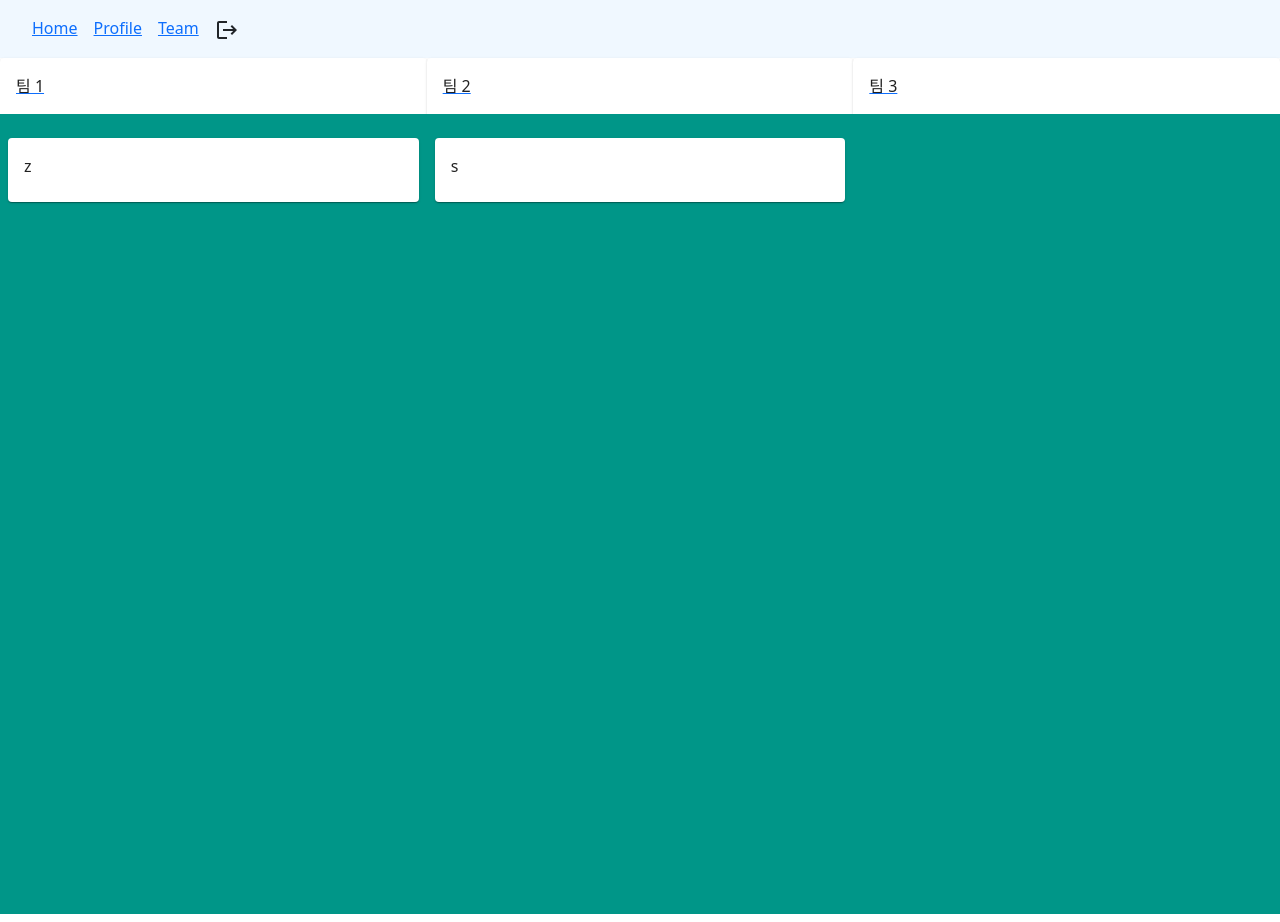
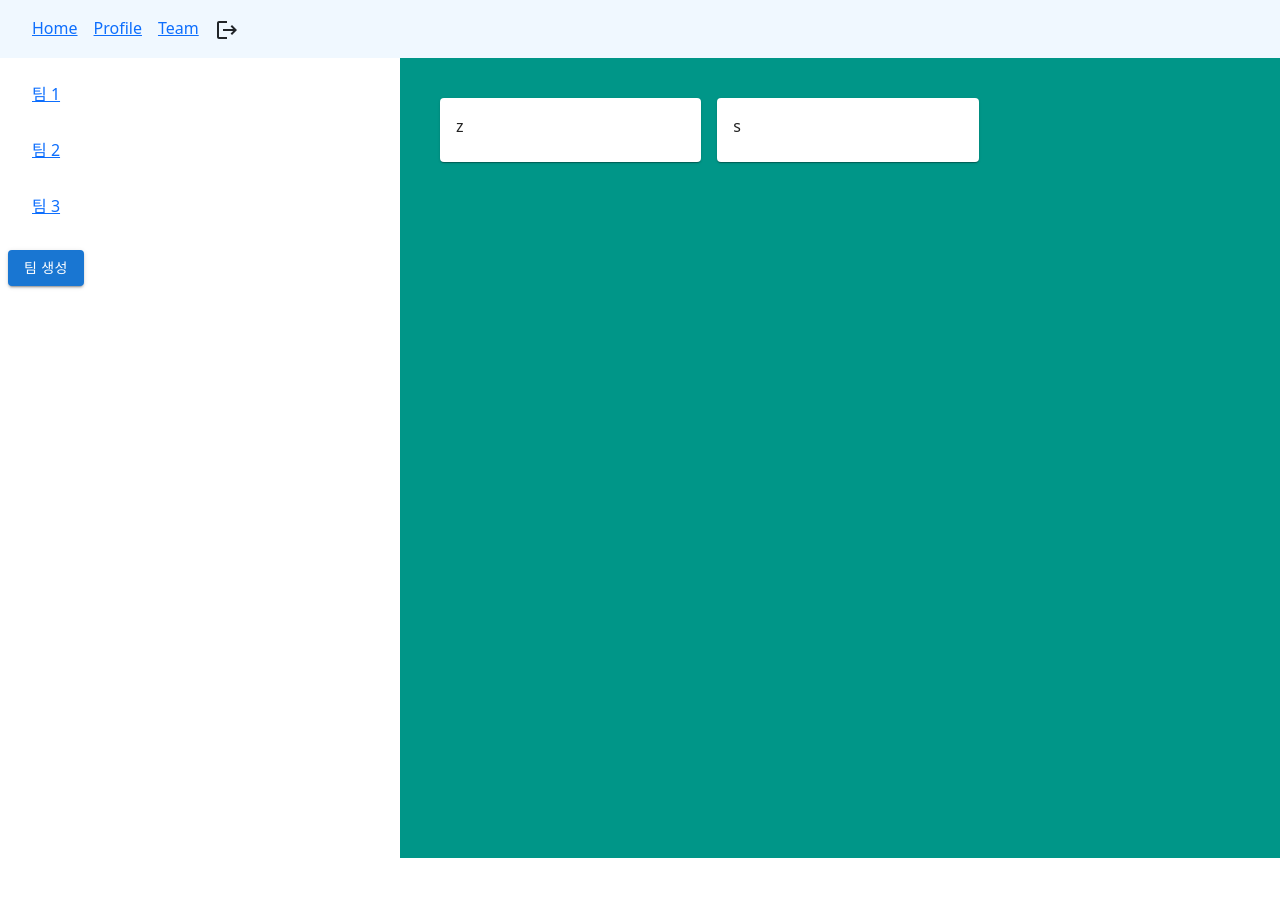
Before and after one commit to lactea94/beyondmeeting, a React (Create React App) app in the folder frontend/: page /teamlist/1213 in a window 1280 px wide. After the commit the page ends 858 px from the top, so only its background shows below. Built offline with nearby package versions, Linux system fonts and the light colour scheme.

Commit message:
REFACTOR: 팀 목록 Card List로 변경

```diff
--- a/frontend/src/App.js
+++ b/frontend/src/App.js
@@ -4,6 +4,7 @@ import { Navbar } from './components/Navbar';
 import { Home } from './components/Home'
 import { Profile } from './components/Profile';
 import { TeamList } from './components/team/TeamList';
+import { DeafultMeetingList } from './components/team/DeafultMeetingList';
 import { MeetingList } from './components/team/MeetingList';
 
 function App() {
@@ -14,6 +15,7 @@ function App() {
         <Route path='/' element={<Home/>}></Route>
         <Route path='profile' element={<Profile/>}></Route>
         <Route path='teamlist' element={<TeamList/>}>
+          <Route index element={<DeafultMeetingList/>}></Route>
           <Route path=':teamId' element={<MeetingList/>}></Route>
         </Route>
       </Routes>
--- a/frontend/src/components/team/CreateTeam.js
+++ b/frontend/src/components/team/CreateTeam.js
@@ -17,7 +17,7 @@ function CreateTeam() {
   const handleClose = () => setOpen(false);
 
   return (
-    <Grid item xs={4}>
+    <Grid item>
       <Button onClick={handleOpen} variant="contained" sx={{m:1}}>팀 생성</Button>
       <Modal
         open={open}
--- /dev/null
+++ b/frontend/src/components/team/DeafultMeetingList.js
@@ -0,0 +1,7 @@
+export function DeafultMeetingList() {
+  return (
+    <div>
+      팀을 선택하세요
+    </div>
+  );
+};
--- a/frontend/src/components/team/MeetingList.js
+++ b/frontend/src/components/team/MeetingList.js
@@ -1,7 +1,13 @@
 import { useParams } from 'react-router-dom'
-import { Grid, Card, CardContent} from '@mui/material';
+import {
+    Grid,
+    Card,
+    CardContent,
+} from '@mui/material';
+import ManageTeam from './ManageTeam'
+import CreateMeeting from './CreateMeeting'
 
-export function MeetingList () {
+export function MeetingList() {
   const user = {
     id: 0,
     teams: [
@@ -21,6 +27,8 @@ export function MeetingList () {
     }
   }
   const team = temp[0]
+  const teamLeader = team.leader
+
   const meetingList = team.meeting.map((meeting) => {
     return (
       <Grid
@@ -41,19 +49,27 @@ export function MeetingList () {
 
 
   return (
-    <Grid item container spacing={2}>
     <Grid
-        item xs={12}
+      item
+      xs={8}
       container
+      spacing={2}
       sx={{
         backgroundColor: '#009688',
         height: '50rem',
-          my: 1,
-          py: 2
+        mt: 2,
+        p: 2,
       }}
     >
+      <Grid item container>
         {meetingList}
       </Grid>
+      { teamLeader ? (
+        <Grid item container>
+          {ManageTeam()}
+          {CreateMeeting()}
+        </Grid>
+      ) : (<div></div>)}
     </Grid>
   );
 };
--- a/frontend/src/components/team/TeamList.js
+++ b/frontend/src/components/team/TeamList.js
@@ -1,7 +1,14 @@
 import { NavLink, Outlet } from 'react-router-dom'
-import { Grid, Card, CardContent} from '@mui/material';
+import {
+  Grid,
+  List,
+  ListItem,
+  ListItemButton,
+} from '@mui/material';
+import CreateTeam from './CreateTeam'
 
-export function TeamList () {
+
+export function TeamList() {
   const user = {
     id: 0,
     teams: [
@@ -13,7 +20,8 @@ export function TeamList () {
   const teamList = user.teams.map((team) => {
     const url = `${team.id}`
     return(
-      <Grid item xs={4} key={team.id}>
+      <ListItem key={team.id}>
+        <ListItemButton>
           <NavLink
             to={{
               pathname: url,
@@ -22,19 +30,25 @@ export function TeamList () {
               }
             }}
           >
-          <Card>
-            <CardContent>
             {team.name}
-            </CardContent>
-          </Card>
           </NavLink>
-      </Grid>
+        </ListItemButton>
+      </ListItem>
     )
   })
   return (
-    <Grid container>
-      <Grid item container>
+    <Grid container spacing={2}>
+      <Grid
+        item xs={4}
+        container
+        direction={'column'}
+      >
+        <Grid item>
+          <List>
             {teamList}
+          </List>
+        </Grid>
+        {CreateTeam()}
       </Grid>
       <Outlet/>
     </Grid>
```
Lines whose indentation alone changed are shown as unchanged.
